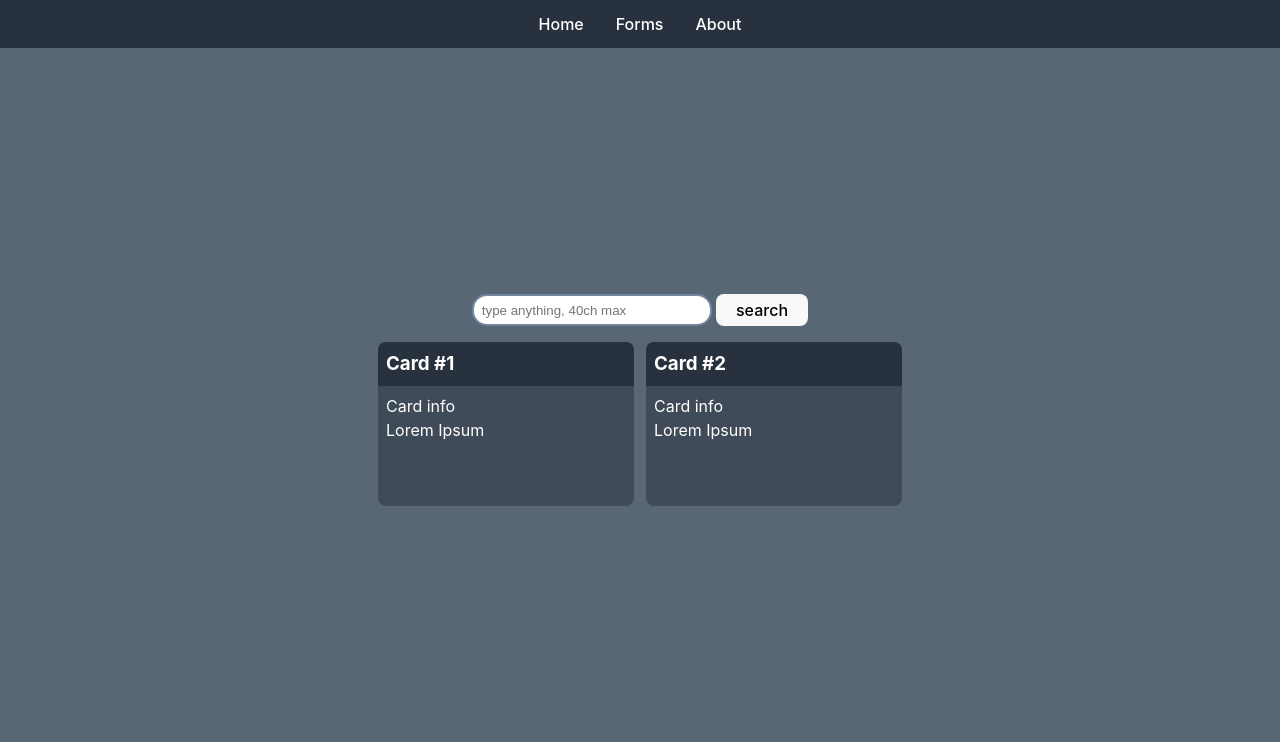
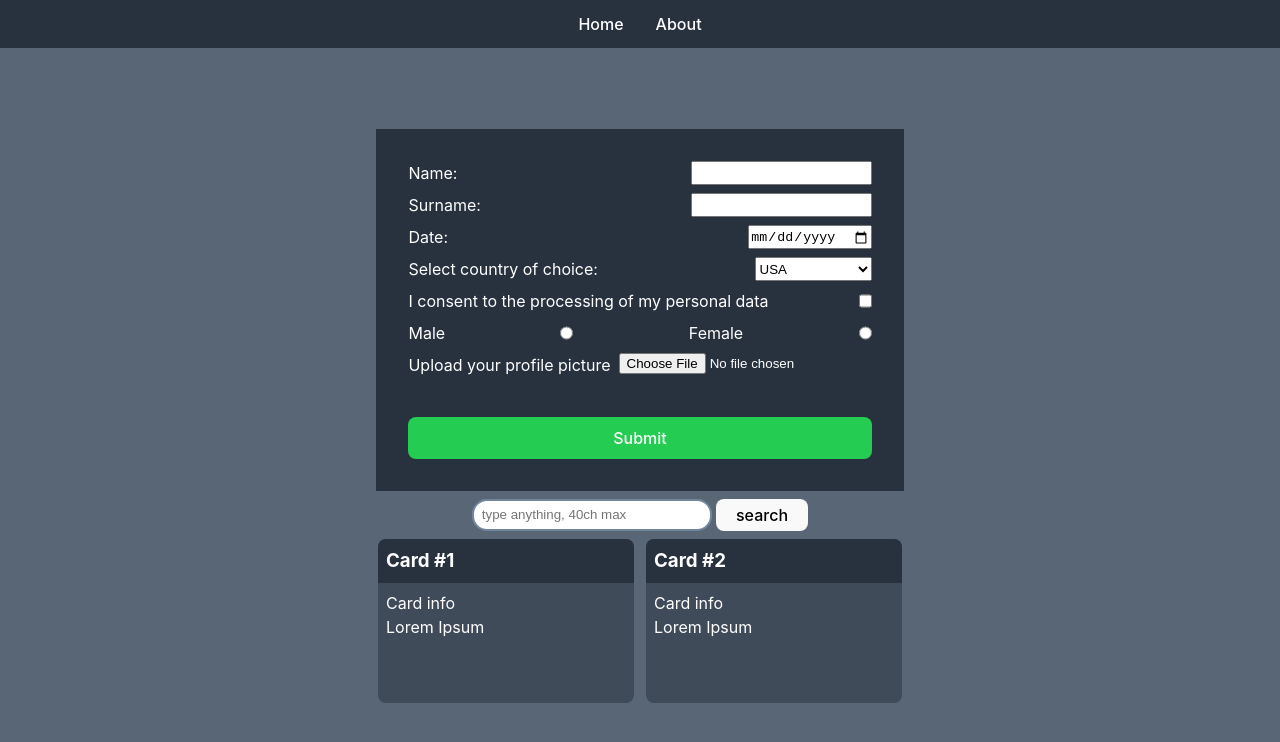
Before and after one commit to oddyca/rss-react, a React (Vite) app in the folder rss-react-components/: page / in a window 1280 px wide. Shown: the top 742 px of the page. Built offline with nearby package versions, Linux system fonts and the light colour scheme.

Commit message:
refactor: restructure app

```diff
--- a/rss-react-components/src/App.tsx
+++ b/rss-react-components/src/App.tsx
@@ -11,16 +11,29 @@ import "./styles/style.css"
 import { AppState } from 'types/types'
 
 export default class App extends React.Component <{}, AppState> {
-  state: AppState = { inputValue: '' }
+  constructor(props: {}) {
+    super(props);
+
+    this.state = {
+      inputValue: '',
+      submittedData: []
+    }
+
+    this.onChange = this.onChange.bind(this);
+    this.handleSubmittedData = this.handleSubmittedData.bind(this);
+  }
 
   onChange = (e: React.ChangeEvent<HTMLInputElement>) => {
     this.setState({inputValue: e.target.value})
   }
 
+  handleSubmittedData = (data: []) => {
+    this.setState({...this.state, submittedData: data})
+  }
+
   render() {
     return (
       <>
-
         <Header />
         <Routes>
           <Route
@@ -33,7 +46,7 @@ export default class App extends React.Component <{}, AppState> {
           />
           <Route
             path="/form"
-            element={<Form />}
+            element={<Form submittedData={this.handleSubmittedData}/>}
           />
           <Route
             path="/404"
--- a/rss-react-components/src/components/header.tsx
+++ b/rss-react-components/src/components/header.tsx
@@ -7,7 +7,6 @@ export default class Header extends Component {
       <header className='header'>
         <div className="nav-links">
           <Link to="/">Home</Link>
-          <Link to="/form">Forms</Link>
           <Link to="/aboutus">About</Link>
         </div>
       </header>
--- a/rss-react-components/src/pages/form.tsx
+++ b/rss-react-components/src/pages/form.tsx
@@ -13,7 +13,7 @@ export default class Form extends React.Component<FormProps, FormState> {
   fileInput: React.RefObject<HTMLInputElement>;
   //handleFormInputChange: Function;
 
-  constructor(props: {}) {
+  constructor(props: FormProps) {
     super(props);
     this.state = {
       name: '',
@@ -23,6 +23,7 @@ export default class Form extends React.Component<FormProps, FormState> {
       checkbox: false,
       switcher: '',
       file: '',
+      cards: [],
       errors: {
         name: '',
         surname: '',
@@ -48,12 +49,53 @@ export default class Form extends React.Component<FormProps, FormState> {
   }
 
   handleFormInputChange = (e: React.ChangeEvent<HTMLInputElement | HTMLSelectElement>) => {
+    const { name, value, type } = e.target;
+    const isChecked = (e.target as HTMLInputElement).checked;
+
+    if (name === "name") {
+      this.setState({...this.state, name: value});
+    } else if (name === "surname") {
+      this.setState({...this.state, surname: value});
+    } else if (name === "date") {
+      this.setState({...this.state, date: value});
+    } else if (type === "checkbox") {
+      this.setState({...this.state, checkbox: isChecked});
+    } else if (type === 'file') {
+      this.setState({...this.state, file: this.fileInput.current?.files?.[0]?.name ?? ''});
+    }
 
   };
 
   handleSubmit = (e: React.FormEvent<HTMLFormElement>) => {
     e.preventDefault();
-  }
+
+    const { name, surname, switcher, date, file, cards } = this.state;
+
+    if (!name || !surname || !switcher || !date || !file) {
+      alert('Please fill out all fields.');
+      return;
+    }
+    if (name && !/^[A-Z][a-z]*$/.test(name)) {
+      alert('First name must start with an uppercased letter.');
+      if (this.nameInput) {
+        this.nameInput.current?.focus();
+      }
+      return;
+    }
+    if (!/^[A-Z][a-z]*$/.test(surname)) {
+      alert('Last name must start with an uppercased letter.');
+      if (surname && !/^[A-Z][a-z]*$/.test(surname)) {
+        alert('First name must start with an uppercased letter.');
+        if (this.surnameInput) {
+          this.surnameInput.current?.focus();
+        }
+      return;
+    }
+
+    this.setState({...this.state, cards: [{}]})
+
+    this.props.handleSubmittedData(this.state.cards)
+  }}
 
   render() {
     return (
@@ -133,7 +175,15 @@ export default class Form extends React.Component<FormProps, FormState> {
               required
             />
           </div>
-          <button type="submit">
+          <div className="form-row">
+            <label htmlFor="pfp-upload">Upload your profile picture</label>
+            <input
+              type="file"
+              id="pfp-upload"
+              required
+            />
+          </div>
+          <button type="submit" className="submit-form-btn">
             Submit
           </button>
         </form>
--- a/rss-react-components/src/pages/home.tsx
+++ b/rss-react-components/src/pages/home.tsx
@@ -1,14 +1,16 @@
 import React, { Component } from 'react'
 import Search from '../components/search'
 import Cards from '../components/cards'
+import Form from './form'
 
 export default class Home extends Component {
   render() {
     return (
-      <>
+      <div className="home-container">
+        <Form />
         <Search />
         <Cards />
-      </>
+      </div>
     )
   }
 }
--- a/rss-react-components/src/styles/form-styles.css
+++ b/rss-react-components/src/styles/form-styles.css
@@ -1,9 +1,10 @@
 .form-container {
-  padding: 3rem;
+  padding: 2rem;
   display: flex;
   flex-direction: column;
   gap: 1rem;
-  border: solid peachpuff;
+  background-color: #28323f;
+  color: white;
 }
 
 .form-content {
@@ -17,3 +18,13 @@
   justify-content: space-between;
   gap: .5rem;
 }
+
+.submit-form-btn {
+  margin-top: 2rem;
+  background-color: rgb(36, 204, 81);
+  color: white;
+}
+
+.submit-form-btn:disabled {
+  background-color: grey;
+}
--- a/rss-react-components/src/styles/style.css
+++ b/rss-react-components/src/styles/style.css
@@ -41,3 +41,13 @@ body {
   text-decoration: none;
   color: white;
 }
+
+.home-container {
+  width: 100%;
+  height: fit-content;
+  display: flex;
+  flex-direction: column;
+  align-items: center;
+  gap: .5rem;
+  margin-top: 2rem;
+}
```
Also changed, not shown: rss-react-components/src/types/types.tsx (+6 -4 lines).
